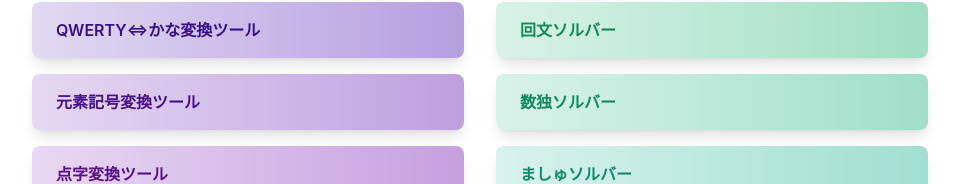
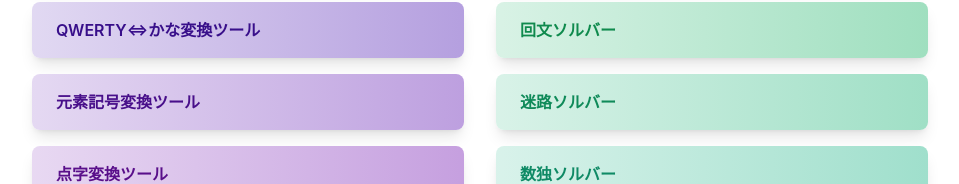
Before and after one commit to izmktr/riddletools, a Next.js app: page / in a window 1280 px wide. Shown: the part 510-694 px from the top of the page, without its empty margins (160-1119 px from the left). Built offline with nearby package versions, Linux system fonts and the light colour scheme.

Commit message:
feat: 迷路ソルバーをツールリストに追加

```diff
--- a/src/app/page.tsx
+++ b/src/app/page.tsx
@@ -23,6 +23,7 @@ export default function Home() {
     ["推理パズルソルバー", "/deduction"],
     ["中国剰余定理", "/chinese-remainder"],
     ["回文ソルバー", "/palindrome"],
+    ["迷路ソルバー", "/maze"],
     ["数独ソルバー", "/sudoku"],
     ["ましゅソルバー", "/mashu"],
     ["ぬりかべソルバー(WIP)", "/nurikabe"],
```
